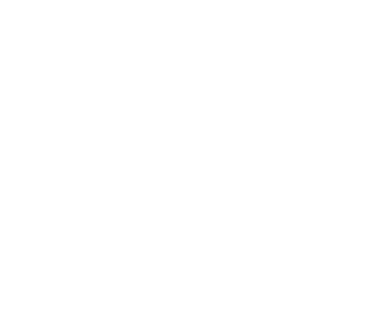
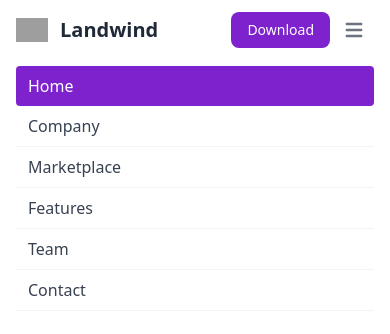
Before and after one commit to Shaon007/QuizQuest, a plain HTML site: page index.html in a window 390 px wide. Drawn offline with nearby package versions, Linux system fonts and the light colour scheme; grey boxes are pictures that could not be loaded.

Commit message:
added navbar

```diff
--- a/index.html
+++ b/index.html
@@ -1,11 +1,87 @@
 <!DOCTYPE html>
-<html lang="en">
+<html lang="en" data-theme="light">
+
 <head>
   <meta charset="UTF-8">
-  <meta name="viewport" content="width=device-width, initial-scale=1.0">
+  <meta name="viewport" content="width=device-width, initial-scale=1.0" >
   <title>QuizQuest</title>
+  <link href="https://cdn.jsdelivr.net/npm/daisyui@4.12.10/dist/full.min.css" rel="stylesheet" type="text/css" />
+  <script src="https://cdn.tailwindcss.com"></script>
+
 </head>
+
 <body>
+  <header>
+    <!-- navbar -->
+    <nav class="bg-white border-gray-200 py-2.5 dark:bg-gray-900">
+      <div class="flex flex-wrap items-center justify-between max-w-screen-xl px-4 mx-auto">
+        <a href="#" class="flex items-center">
+          <img src="https://www.svgrepo.com/show/499962/music.svg" class="h-6 mr-3 sm:h-9" alt="Landwind Logo">
+          <span class="self-center text-xl font-semibold whitespace-nowrap dark:text-white">Landwind</span>
+        </a>
+        <div class="flex items-center lg:order-2">
+          <div class="hidden mt-2 mr-4 sm:inline-block">
+            <span></span>
+          </div>
 
+          <a href="https://themesberg.com/product/tailwind-css/landing-page"
+            class="text-white bg-purple-700 hover:bg-purple-800 focus:ring-4 focus:ring-purple-300 font-medium rounded-lg text-sm px-4 lg:px-5 py-2 lg:py-2.5 sm:mr-2 lg:mr-0 dark:bg-purple-600 dark:hover:bg-purple-700 focus:outline-none dark:focus:ring-purple-800">Download</a>
+          <button data-collapse-toggle="mobile-menu-2" type="button"
+            class="inline-flex items-center p-2 ml-1 text-sm text-gray-500 rounded-lg lg:hidden hover:bg-gray-100 focus:outline-none focus:ring-2 focus:ring-gray-200 dark:text-gray-400 dark:hover:bg-gray-700 dark:focus:ring-gray-600"
+            aria-controls="mobile-menu-2" aria-expanded="true">
+            <span class="sr-only">Open main menu</span>
+            <svg class="w-6 h-6" fill="currentColor" viewBox="0 0 20 20" xmlns="http://www.w3.org/2000/svg">
+              <path fill-rule="evenodd"
+                d="M3 5a1 1 0 011-1h12a1 1 0 110 2H4a1 1 0 01-1-1zM3 10a1 1 0 011-1h12a1 1 0 110 2H4a1 1 0 01-1-1zM3 15a1 1 0 011-1h12a1 1 0 110 2H4a1 1 0 01-1-1z"
+                clip-rule="evenodd"></path>
+            </svg>
+            <svg class="hidden w-6 h-6" fill="currentColor" viewBox="0 0 20 20" xmlns="http://www.w3.org/2000/svg">
+              <path fill-rule="evenodd"
+                d="M4.293 4.293a1 1 0 011.414 0L10 8.586l4.293-4.293a1 1 0 111.414 1.414L11.414 10l4.293 4.293a1 1 0 01-1.414 1.414L10 11.414l-4.293 4.293a1 1 0 01-1.414-1.414L8.586 10 4.293 5.707a1 1 0 010-1.414z"
+                clip-rule="evenodd"></path>
+            </svg>
+          </button>
+        </div>
+        <div class="items-center justify-between w-full lg:flex lg:w-auto lg:order-1" id="mobile-menu-2">
+          <ul class="flex flex-col mt-4 font-medium lg:flex-row lg:space-x-8 lg:mt-0">
+            <li>
+              <a href="#"
+                class="block py-2 pl-3 pr-4 text-white bg-purple-700 rounded lg:bg-transparent lg:text-purple-700 lg:p-0 dark:text-white"
+                aria-current="page">Home</a>
+            </li>
+            <li>
+              <a href="#"
+                class="block py-2 pl-3 pr-4 text-gray-700 border-b border-gray-100 hover:bg-gray-50 lg:hover:bg-transparent lg:border-0 lg:hover:text-purple-700 lg:p-0 dark:text-gray-400 lg:dark:hover:text-white dark:hover:bg-gray-700 dark:hover:text-white lg:dark:hover:bg-transparent dark:border-gray-700">Company</a>
+            </li>
+            <li>
+              <a href="#"
+                class="block py-2 pl-3 pr-4 text-gray-700 border-b border-gray-100 hover:bg-gray-50 lg:hover:bg-transparent lg:border-0 lg:hover:text-purple-700 lg:p-0 dark:text-gray-400 lg:dark:hover:text-white dark:hover:bg-gray-700 dark:hover:text-white lg:dark:hover:bg-transparent dark:border-gray-700">Marketplace</a>
+            </li>
+            <li>
+              <a href="#"
+                class="block py-2 pl-3 pr-4 text-gray-700 border-b border-gray-100 hover:bg-gray-50 lg:hover:bg-transparent lg:border-0 lg:hover:text-purple-700 lg:p-0 dark:text-gray-400 lg:dark:hover:text-white dark:hover:bg-gray-700 dark:hover:text-white lg:dark:hover:bg-transparent dark:border-gray-700">Features</a>
+            </li>
+            <li>
+              <a href="#"
+                class="block py-2 pl-3 pr-4 text-gray-700 border-b border-gray-100 hover:bg-gray-50 lg:hover:bg-transparent lg:border-0 lg:hover:text-purple-700 lg:p-0 dark:text-gray-400 lg:dark:hover:text-white dark:hover:bg-gray-700 dark:hover:text-white lg:dark:hover:bg-transparent dark:border-gray-700">Team</a>
+            </li>
+            <li>
+              <a href="#"
+                class="block py-2 pl-3 pr-4 text-gray-700 border-b border-gray-100 hover:bg-gray-50 lg:hover:bg-transparent lg:border-0 lg:hover:text-purple-700 lg:p-0 dark:text-gray-400 lg:dark:hover:text-white dark:hover:bg-gray-700 dark:hover:text-white lg:dark:hover:bg-transparent dark:border-gray-700">Contact</a>
+            </li>
+          </ul>
+        </div>
+      </div>
+    </nav>
+
+    <script src="https://unpkg.com/flowbite@1.4.1/dist/flowbite.js"></script>
+  </header>
+  <main>
+
+  </main>
+  <footer>
+
+  </footer>
 </body>
+
 </html>
```
